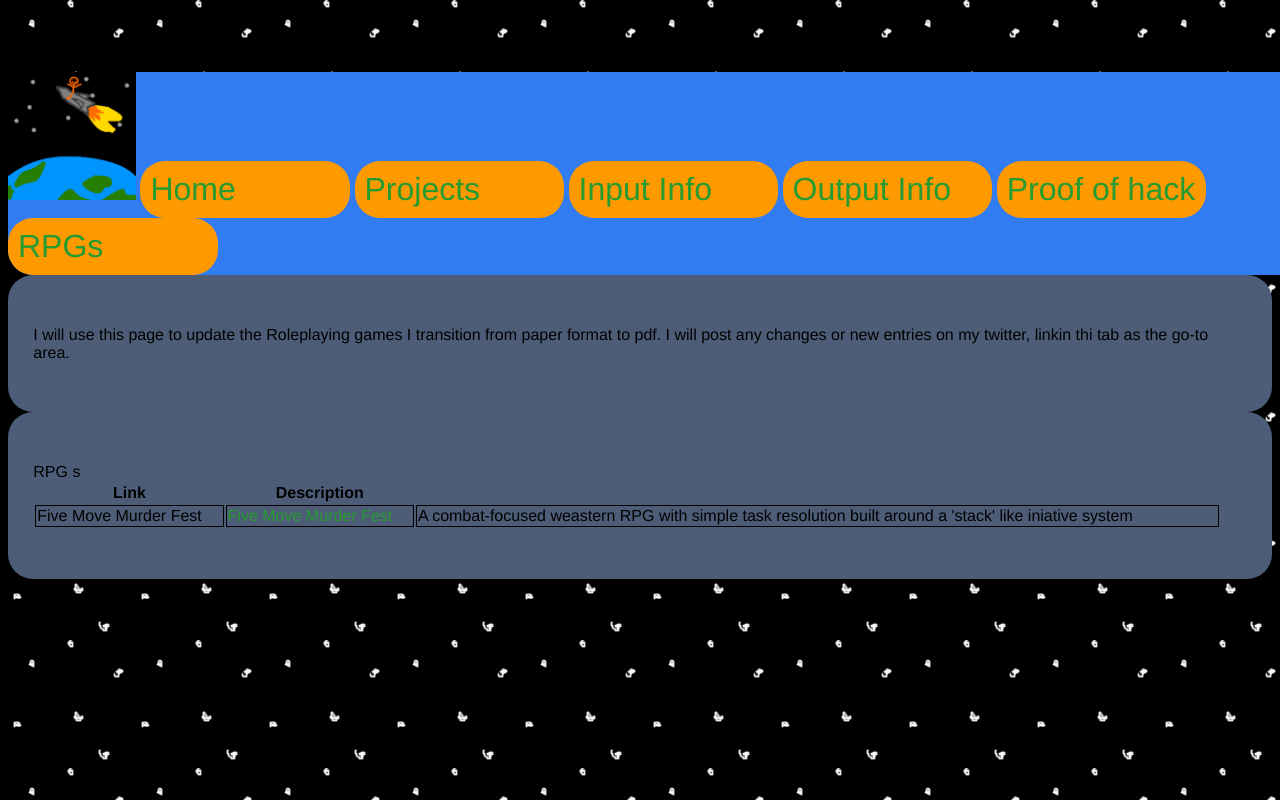
After one commit to StarshipladDev/Starshiplad.com, a PHP site: page /roleplayinggames.php in a window 1280 px wide; the page is wider, and only the part inside the window is pictured. The commit adds this page. Run offline with PHP 8.4, Linux system fonts and the light colour scheme.

Commit message:
New Header and RPG upload
Added a simple RPG page with FMMF (Attached in repository as a pdf) as the first entry in a tabular format

```diff
--- a/header.php
+++ b/header.php
@@ -4,8 +4,10 @@
 <Title> "Starshiplad's Home"</Title>
 <div id="headspace">
 <a href= "/index.php">  <img src="/LogoFull.png" alt="Starshiplad.Com" height="128" width="128"></a>
+<div class="menuitem"><a href="http://www.starshiplad.com/index.php">Home</a></div>
 <div class="menuitem"><a href="https://github.com/StarshipladDev">Projects</a></div>
 <div class="menuitem"><a href="http://www.starshiplad.com/input.php">Input Info</a></div>
 <div class="hiddenOver menuitem" ><a href="http://www.starshiplad.com/output.php">Output Info</a><div class="hiddenUnder menuitem"><a href="http://www.starshiplad.com/search.php">Search Names</a> </div> </div>
 <div class="menuitem"><a href="http://www.starshiplad.com/proof.php">Proof of hack</a></div>
+<div class="menuitem"><a href="http://www.starshiplad.com/roleplayinggames.php">RPGs</a></div>
 </div>
--- /dev/null
+++ b/roleplayinggames.php
@@ -0,0 +1,33 @@
+<!DOCTYPE HTML>
+<html>
+<head>
+<?php
+	include"header.php";
+
+?>
+</head>
+<body>
+<div id="main">
+	<div class="readPanel">
+	I will use this page to update the Roleplaying games I transition from paper format to pdf.
+	I will post any changes or new entries on my twitter, linkin thi tab as the go-to area.
+	</div>
+	<div class="readPanel">
+		<table style="width:100%">
+			<tr
+				<th>RPG</th>
+				<th>Link</th> s
+				<th>Description</th>
+			</tr>
+			<tr>
+				<td>Five Move Murder Fest</td>
+				<td><a href="FMMF.pdf">Five Move Murder Fest</a></td>
+				<td>A combat-focused weastern RPG with simple task resolution built around a 'stack' like iniative system</td>
+			</tr>
+		</table>
+	</div>
+
+</div>
+</body>
+
+</html>
```
Also changed, not shown: 1 other file.
